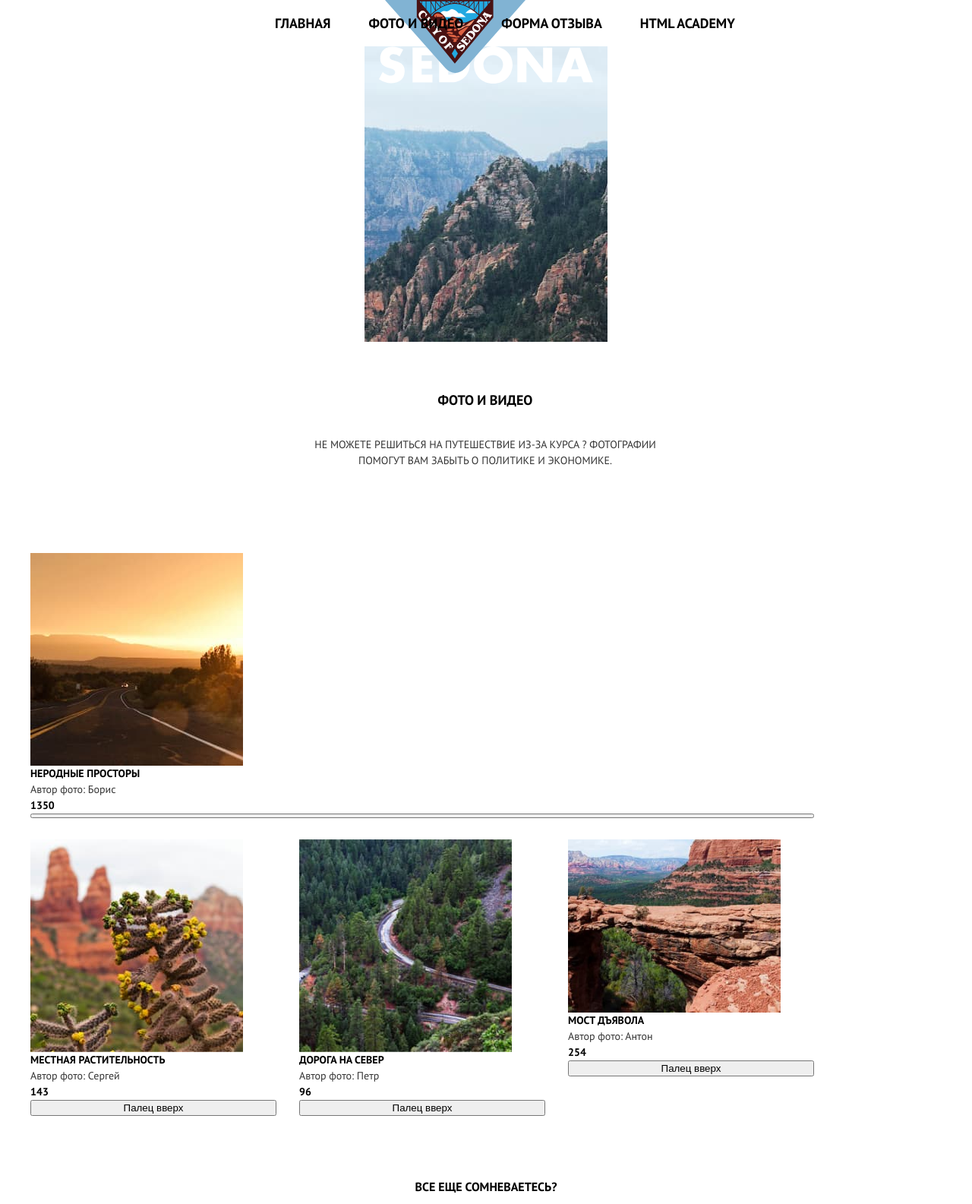
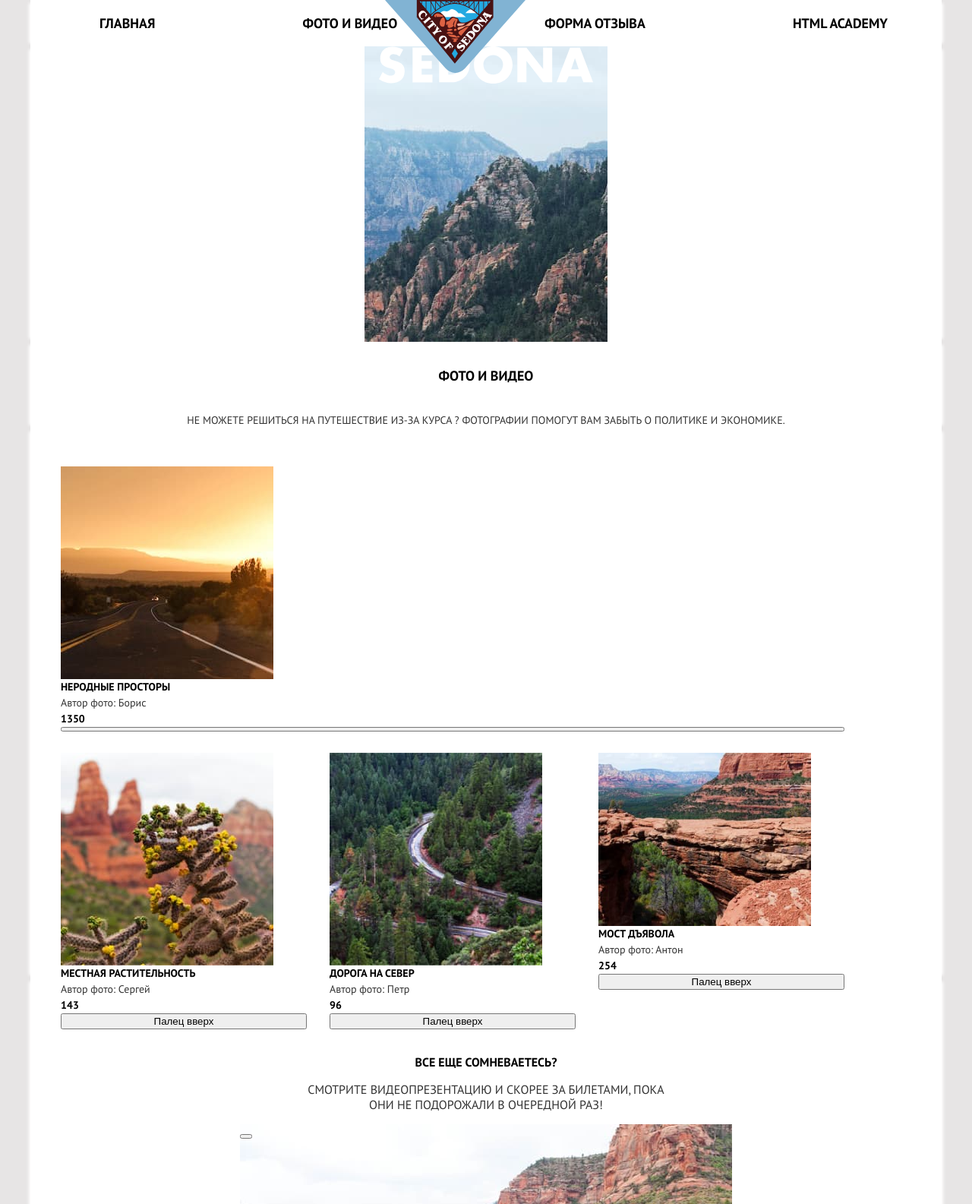
Before and after one commit to htmlacademy-adaptive/2062283-sedona-26, a plain HTML site: page 4/catalog.html in a window 1280 px wide. Shown: the top 1585 px of the page at 76% size. Drawn offline with Linux system fonts and the light colour scheme.

Commit message:
:heavy_check_mark: Сборка #4

```diff
--- a/4/css/style.css
+++ b/4/css/style.css
@@ -46,24 +46,29 @@
 @media (min-width: 768px) {
   .main-nav__list {
     display: flex;
-    width: 100%;
+    width: 768px;
     background-color: #ffffff;
-    justify-content: center;
+    justify-content: space-between;
   }
 }
 @media (min-width: 1280px) {
   .main-nav__list {
     display: flex;
-    width: 100%;
+    flex-wrap: wrap;
     background-color: #ffffff;
-    justify-content: center;
+    justify-content: space-between;
+    width: 1200px;
   }
-}
-.main-nav__list-item {
-  padding-top: 18px;
-  padding-bottom: 17px;
-  margin-left: 50px;
-  z-index: 1;
+  .main-nav__list-item {
+    padding-top: 18px;
+    padding-bottom: 17px;
+    margin-left: 91px;
+    margin-right: 71px;
+    z-index: 1;
+  }
+  .main-nav {
+    box-shadow: 6px 0 4px -4px #ffffff, -6px 0 4px -4px #ffffff;
+  }
 }
 @media (min-width: 768px) {
   .main-nav__link {
@@ -76,9 +81,18 @@
   margin: 0;
   padding: 0;
 }
+@media (min-width: 1280px) {
+  .page__body {
+    padding-left: 40px;
+    padding-right: 40px;
+    background-color: #e7e5e5;
+  }
+}
 .slogan {
   background: url("../img/back-mobile.jpg") no-repeat center;
   height: 389px;
+  background-color: #ffffff;
+  box-shadow: 6px 0 4px -4px #ffffff, -6px 0 4px -4px #ffffff;
 }
 .slogan__wrapper {
   display: flex;
@@ -89,7 +103,7 @@
   display: flex;
   flex-direction: column;
   align-items: center;
-  padding: 32px 20px 16px 18px;
+  background-color: #ffffff;
 }
 @media (min-width: 768px) {
   .page-about {
@@ -106,9 +120,10 @@
 }
 @media (min-width: 1280px) {
   .page-about {
-    width: 458px;
+    width: 1200px;
     align-items: center;
     margin: 0 auto;
+    box-shadow: 6px 0 4px -4px #ffffff, -6px 0 4px -4px #ffffff;
   }
   .page-about__description {
     text-align: center;
@@ -152,6 +167,7 @@
 }
 .advantages-catalog {
   margin-top: 35px;
+  background-color: #ffffff;
 }
 .advantages-catalog__title {
   font-weight: 700;
@@ -214,6 +230,12 @@
     display: flex;
   }
 }
+@media (min-width: 1280px) {
+  .advantages-catalog {
+    margin: 0;
+    box-shadow: 6px 0 4px -4px #ffffff, -6px 0 4px -4px #ffffff;
+  }
+}
 .advantages-catalog__item--colored-wrapper {
   background-color: #81b3d2;
   display: flex;
@@ -243,6 +265,13 @@
 }
 .page-accomodation {
   margin-top: 38px;
+  background-color: #ffffff;
+}
+@media (min-width: 1280px) {
+  .page-accomodation {
+    margin: 0;
+    box-shadow: 6px 0 4px -4px #ffffff, -6px 0 4px -4px #ffffff;
+  }
 }
 .page-accomodation__wrapper {
   display: flex;
@@ -293,6 +322,9 @@
     justify-content: space-between;
     align-items: flex-end;
     padding: 36px 120px 104px;
+    background-color: #ffffff;
+    margin: 0;
+    box-shadow: 6px 0 4px -4px #ffffff, -6px 0 4px -4px #ffffff;
   }
 }
 .footer__hashtag {
@@ -312,6 +344,7 @@
 }
 .attractions-sightseeing {
   margin-top: 45px;
+  background-color: #ffffff;
 }
 .attractions-sightseeing__list {
   list-style: none;
@@ -344,6 +377,10 @@
     grid-row: 1 / 2;
     min-height: 438px;
   }
+  .attractions-sightseeing {
+    margin: 0;
+    box-shadow: 6px 0 4px -4px #ffffff, -6px 0 4px -4px #ffffff;
+  }
 }
 .attractions-sightseeing__item {
   margin-top: 50px;
@@ -372,6 +409,7 @@
   display: flex;
   flex-direction: column;
   align-items: center;
+  background-color: #ffffff;
 }
 @media (min-width: 768px) {
   .video-presentation {
@@ -390,7 +428,9 @@
 }
 @media (min-width: 1280px) {
   .video-presentation {
-    margin-top: 150px;
+    margin: 0;
+    padding-top: 100px;
+    box-shadow: 6px 0 4px -4px #ffffff, -6px 0 4px -4px #ffffff;
   }
 }
 .video-presentation__notice {
@@ -405,7 +445,13 @@
   border: none;
   padding: 0;
 }
+.feedback-form {
+  background-color: #ffffff;
+}
 @media (min-width: 768px) {
+  .feedback-form {
+    box-shadow: 6px 0 4px -4px #ffffff, -6px 0 4px -4px #ffffff;
+  }
   .feedback-form__form {
     display: grid;
     grid-template-columns: 280px 280px;
```
Also changed, not shown: 1 other file.
